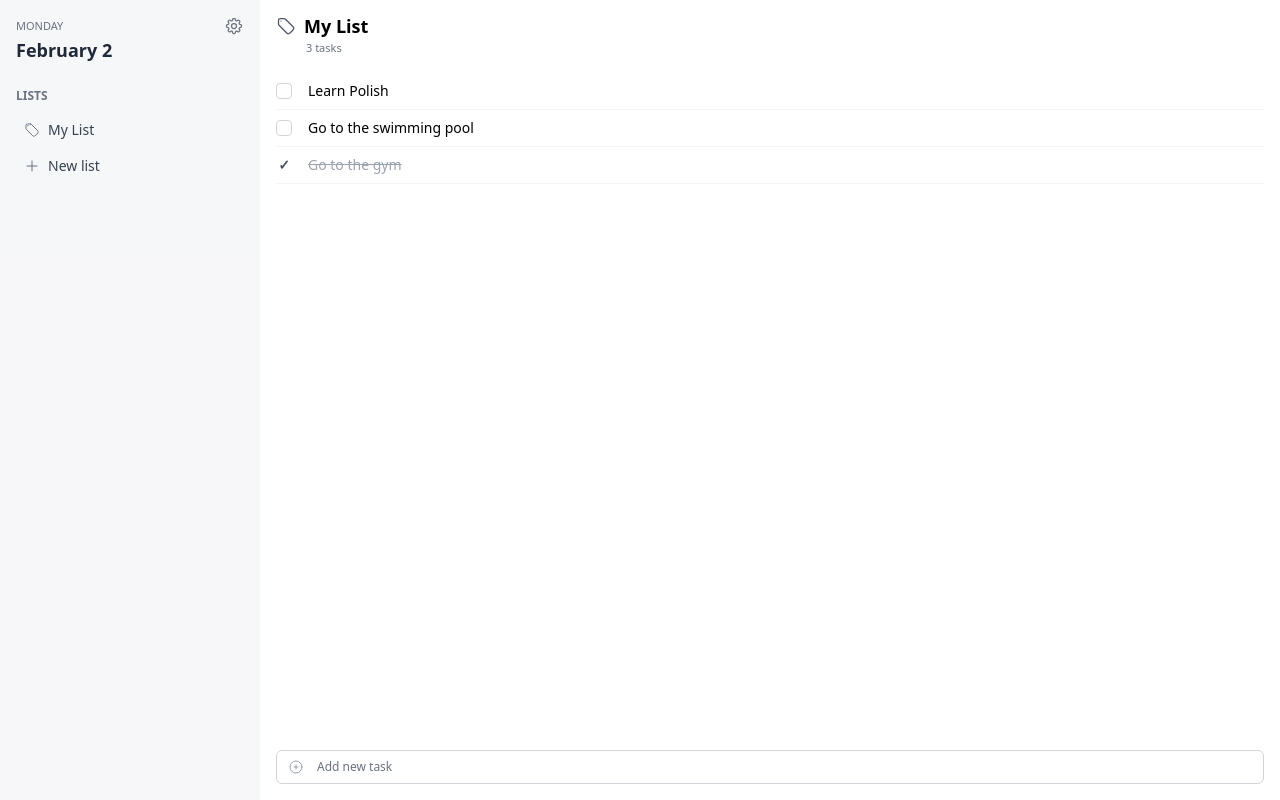
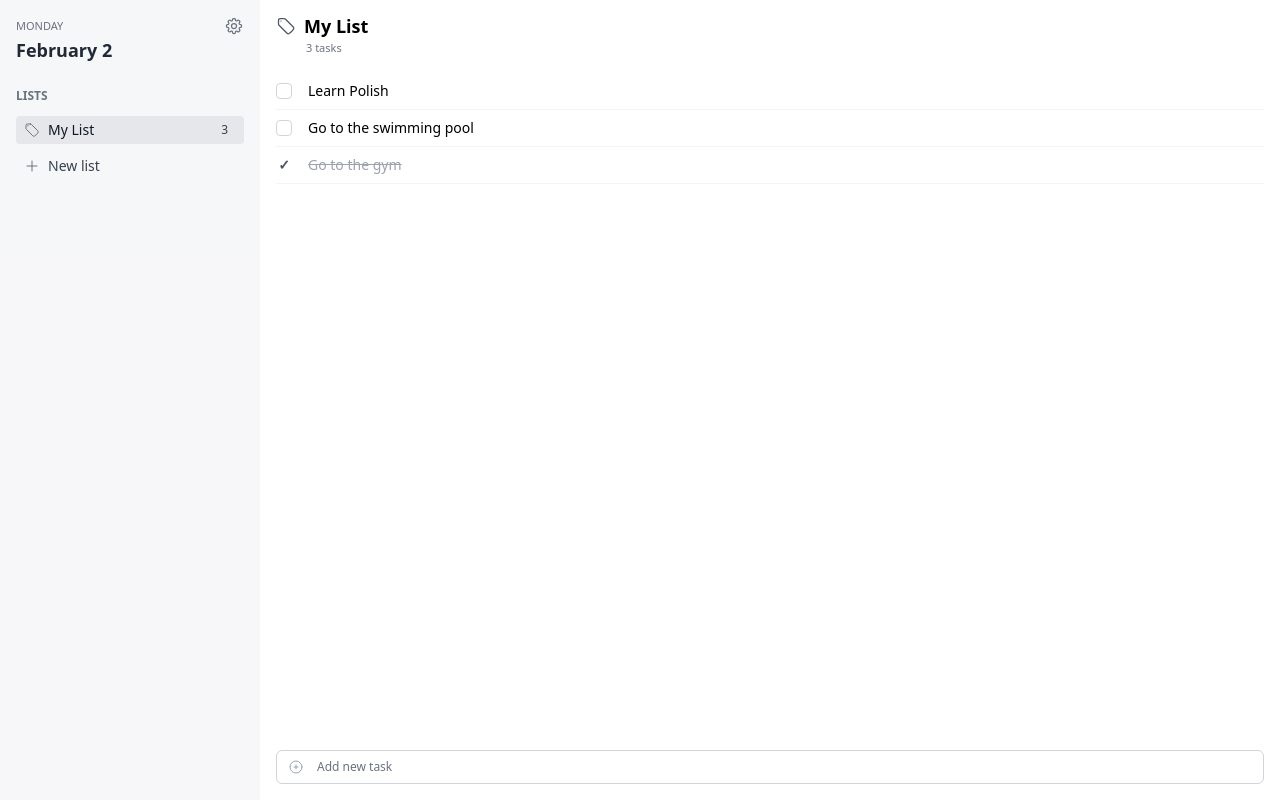
Before and after one commit to IlyaKrapivnoy/mindlist-clone, a Nuxt app: page / in a window 1280 px wide. Built offline with nearby package versions, Linux system fonts and the light colour scheme.

Commit message:
feat: sidebar item active state

```diff
--- a/app/components/Sidebar/SidebarLists.vue
+++ b/app/components/Sidebar/SidebarLists.vue
@@ -4,12 +4,26 @@
     <ul class="space-y-1">
       <li v-for="list in lists" :key="list.id">
         <button
-          class="w-full text-left px-2 py-1 rounded hover:bg-gray-100 text-sm text-gray-700 hover:text-gray-900 transition-colors duration-150"
+          :class="[
+            'w-full text-left px-2 py-1 rounded text-sm text-gray-700 transition-colors duration-150',
+            (list.id === 'my-list' && route.path === '/') ||
+            (list.id !== 'my-list' && route.path === `/lists/${list.id}`)
+              ? 'bg-gray-200 text-gray-900'
+              : '',
+          ]"
           @click="selectList(list.id)"
         >
-          <div class="flex items-center gap-2">
-            <TagIcon class="w-4 h-4 text-gray-500" />
-            <span>{{ list.name }}</span>
+          <div class="flex items-center justify-between">
+            <div class="flex items-center gap-2">
+              <TagIcon class="w-4 h-4 text-gray-500" />
+              <span>{{ list.name }}</span>
+            </div>
+            <span
+              v-if="getTaskCount(list.id) > 0"
+              class="bg-gray-200 text-gray-700 px-2 py-0.5 rounded-[6px] text-xs font-medium"
+            >
+              {{ getTaskCount(list.id) }}
+            </span>
           </div>
         </button>
       </li>
@@ -17,7 +31,7 @@
 
     <!-- New List Button -->
     <button
-      class="w-full text-left px-2 py-1 rounded hover:bg-gray-100 text-sm text-gray-700 hover:text-gray-900 transition-colors duration-150 mt-2"
+      class="w-full text-left px-2 py-1 rounded text-sm text-gray-700 transition-colors duration-150 mt-2"
       @click="showNewListModal = true"
     >
       <div class="flex items-center gap-2">
@@ -43,13 +57,13 @@
         <div class="flex justify-end gap-2">
           <button
             @click="showNewListModal = false"
-            class="px-4 py-2 text-gray-600 hover:text-gray-800 transition-colors"
+            class="px-4 py-2 text-gray-600"
           >
             Cancel
           </button>
           <button
             @click="createNewList"
-            class="px-4 py-2 bg-gray-800 text-white rounded-md hover:bg-gray-900 transition-colors"
+            class="px-4 py-2 bg-gray-800 text-white rounded-md"
           >
             Create
           </button>
@@ -61,14 +75,47 @@
 
 <script setup>
 import { TagIcon, PlusIcon } from "@heroicons/vue/24/outline";
-import { ref, onMounted } from "vue";
-import { useRouter } from "vue-router";
+import { ref, onMounted, computed } from "vue";
+import { useRouter, useRoute } from "vue-router";
 
 const router = useRouter();
+const route = useRoute();
 
 const lists = ref([]);
 const showNewListModal = ref(false);
 const newListName = ref("");
+const taskCounts = ref({});
+
+const getTaskCount = (listId) => {
+  return taskCounts.value[listId] || 0;
+};
+
+const updateTaskCount = (listId) => {
+  const savedTasks = localStorage.getItem(`tasks_${listId}`);
+  if (savedTasks) {
+    const tasks = JSON.parse(savedTasks);
+    taskCounts.value[listId] = tasks.length;
+  } else {
+    taskCounts.value[listId] = 0;
+  }
+};
+
+const updateAllTaskCounts = () => {
+  lists.value.forEach((list) => {
+    updateTaskCount(list.id);
+  });
+};
+
+const watchLocalStorage = () => {
+  const originalSetItem = localStorage.setItem;
+  localStorage.setItem = function (key, value) {
+    originalSetItem.call(this, key, value);
+    if (key.startsWith("tasks_")) {
+      const listId = key.replace("tasks_", "");
+      updateTaskCount(listId);
+    }
+  };
+};
 
 onMounted(() => {
   const savedLists = localStorage.getItem("lists");
@@ -78,6 +125,9 @@ onMounted(() => {
     lists.value = [{ id: "my-list", name: "My List", icon: "tag" }];
     localStorage.setItem("lists", JSON.stringify(lists.value));
   }
+
+  updateAllTaskCounts();
+  watchLocalStorage();
 });
 
 const selectList = (listId) => {
```
